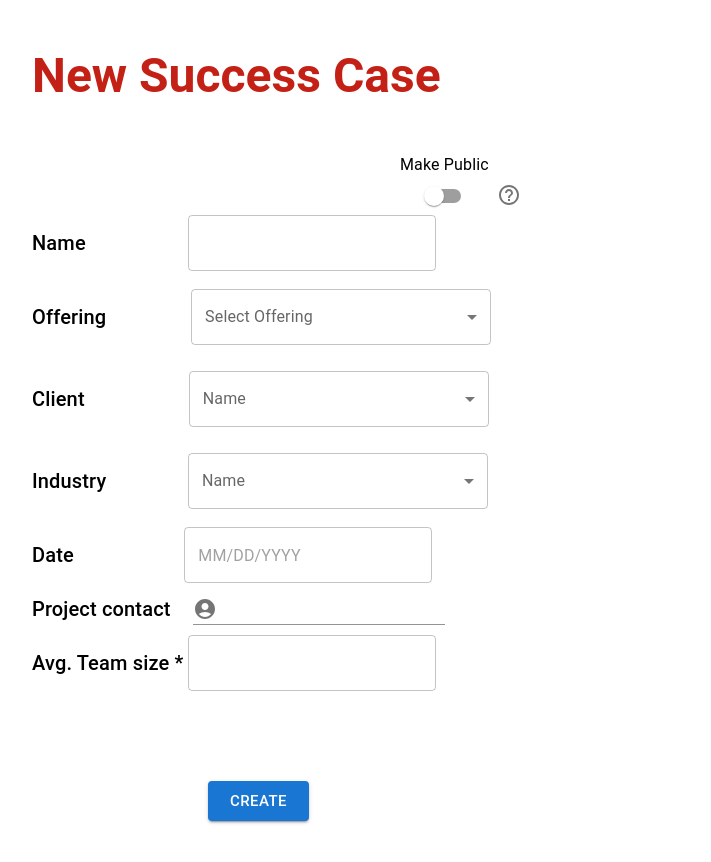
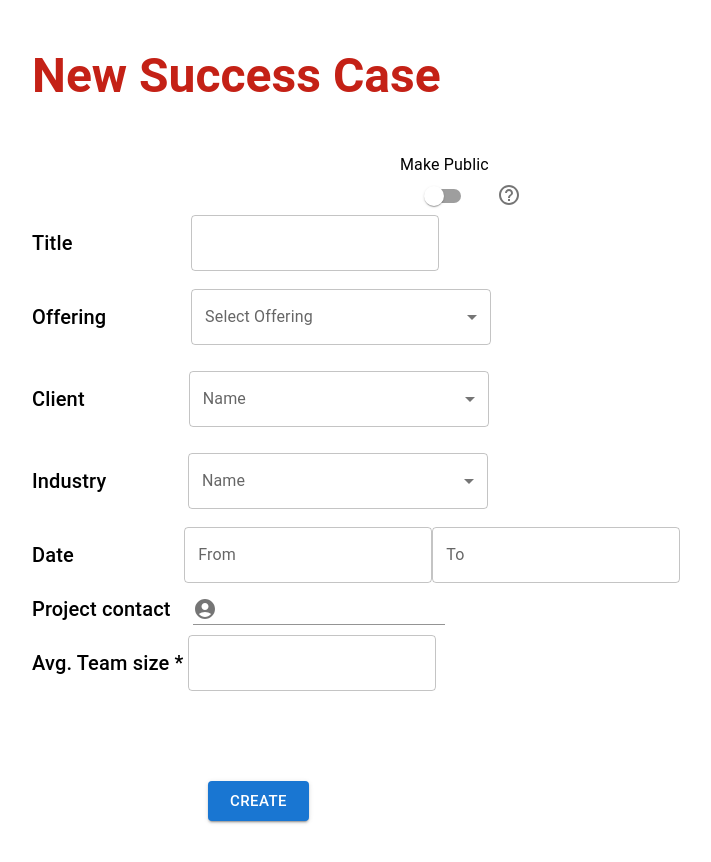
Before and after one commit to gbrizu/success-cases, a React (Create React App) app: page /NewSuccessCases in a window 1280 px wide. Shown: the top 862 px of the page, without its empty margins (416-1127 px from the left). Built offline with nearby package versions, Linux system fonts and the light colour scheme.

Commit message:
Cambios fecha

```diff
--- a/src/pages/createSuccessCaseScreen.js
+++ b/src/pages/createSuccessCaseScreen.js
@@ -1,4 +1,4 @@
-import React, { useContext } from "react";
+import React, { useContext, useEffect, useState } from "react";
 import {
   Button,
   Container,
@@ -22,7 +22,6 @@ import SelectListClients from "../components/selectListClients/selectListClients
 import MultipleSelect from "../components/selectListIndustry";
 import FormInfoInput from "../components/BasicFormInfo";
 import { ProcessContextProvider } from "../context/process.context";
-import { useState } from "react";
 
 const initialPage = {
   text: "",
@@ -31,20 +30,26 @@ const initialPage = {
 
 function CreateSuccessCaseScreen() {
   const { navigate, setSuccessCase } = useContext(ProcessContextProvider);
+  const [projectTitleValue, setProjectTitleValue] = useState("");
   const [selectedOffering, setSelectedOffering] = useState([]);
   const [selectedClient, setSelectedClient] = useState("");
   const [selectedIndustry, setSelectedIndustry] = useState([]);
-  const [selectedDate, setSelectedDate] = useState(null);
   const [projectContactValue, setProjectContactValue] = useState("");
   const [avgTeamSizeValue, setAvgTeamSizeValue] = useState("");
   const [isPublic, setIsPublic] = useState(false);
+  const [dateFrom, setDateFrom] = useState();
+  const [dateTo, setDateTo] = useState();
 
   const submitHandler = () => {
     setSuccessCase({
+      projectTitle: projectTitleValue,
       offering: selectedOffering,
       client: selectedClient,
       industry: selectedIndustry,
-      date: selectedDate,
+      date: {
+        from: dateFrom,
+        to: dateTo,
+      },
       projectContact: projectContactValue,
       avgTeamSize: avgTeamSizeValue,
       isPublic: isPublic,
@@ -54,6 +59,10 @@ function CreateSuccessCaseScreen() {
       technologie: [initialPage],
     });
     navigate("successCase");
+  };
+
+  const handleProjectTitleChange = (event) => {
+    setProjectTitleValue(event.target.value);
   };
 
   const handleOfferingChange = (event) => {
@@ -76,13 +85,16 @@ function CreateSuccessCaseScreen() {
     setAvgTeamSizeValue(event.target.value);
   };
 
-  const handleDateChange = (date) => {
-    setSelectedDate(date);
-  };
-
   const handleIsPublicChange = (event) => {
     setIsPublic(event.target.checked);
   };
+
+  useEffect(() => {
+    if (dateTo < dateFrom) {
+      alert("El valor Seleccionado es menor a la fecha inicial");
+      setDateTo(null);
+    }
+  }, [dateTo, setDateTo]);
 
   return (
     <Container maxWidth="lg" sx={{ bgcolor: "white", minHeight: "100vh" }}>
@@ -139,17 +151,17 @@ function CreateSuccessCaseScreen() {
           containerInput
           sx={{ width: "inherit", marginLeft: "25rem", position: "relative" }}
         >
-          <Grid item xs={12}>
-          <FormInfoInput
-              marginRight={"6.4rem"}
+          <Grid item xs={12} paddingRight={"19.5rem"}>
+            <FormInfoInput
+              marginRight={"7.4rem"}
               customStyleClass={"form-margin"}
-              label={"Name"}
+              label={"Title"}
               width={300}
               customInput={
                 <TextField
                   inputProps={{ type: "text" }}
-                  onChange={handleAvgTeamSizeChange}
-                  value={avgTeamSizeValue}
+                  onChange={handleProjectTitleChange}
+                  value={projectTitleValue}
                 />
               }
             ></FormInfoInput>
@@ -186,11 +198,18 @@ function CreateSuccessCaseScreen() {
               label={"Date"}
               customInput={
                 <LocalizationProvider dateAdapter={AdapterDayjs}>
+                  {/* <DemoContainer components={['DateTimePicker']}> */}
                   <DatePicker
-                    variant="standard"
-                    value={selectedDate}
-                    onChange={handleDateChange}
+                    label="From"
+                    value={dateFrom}
+                    onChange={(newValue) => setDateFrom(newValue)}
                   />
+                  <DatePicker
+                    label="To"
+                    value={dateTo}
+                    onChange={(newValue) => setDateTo(newValue)}
+                  />
+                  {/* </DemoContainer> */}
                 </LocalizationProvider>
               }
             ></FormInfoInput>
```
